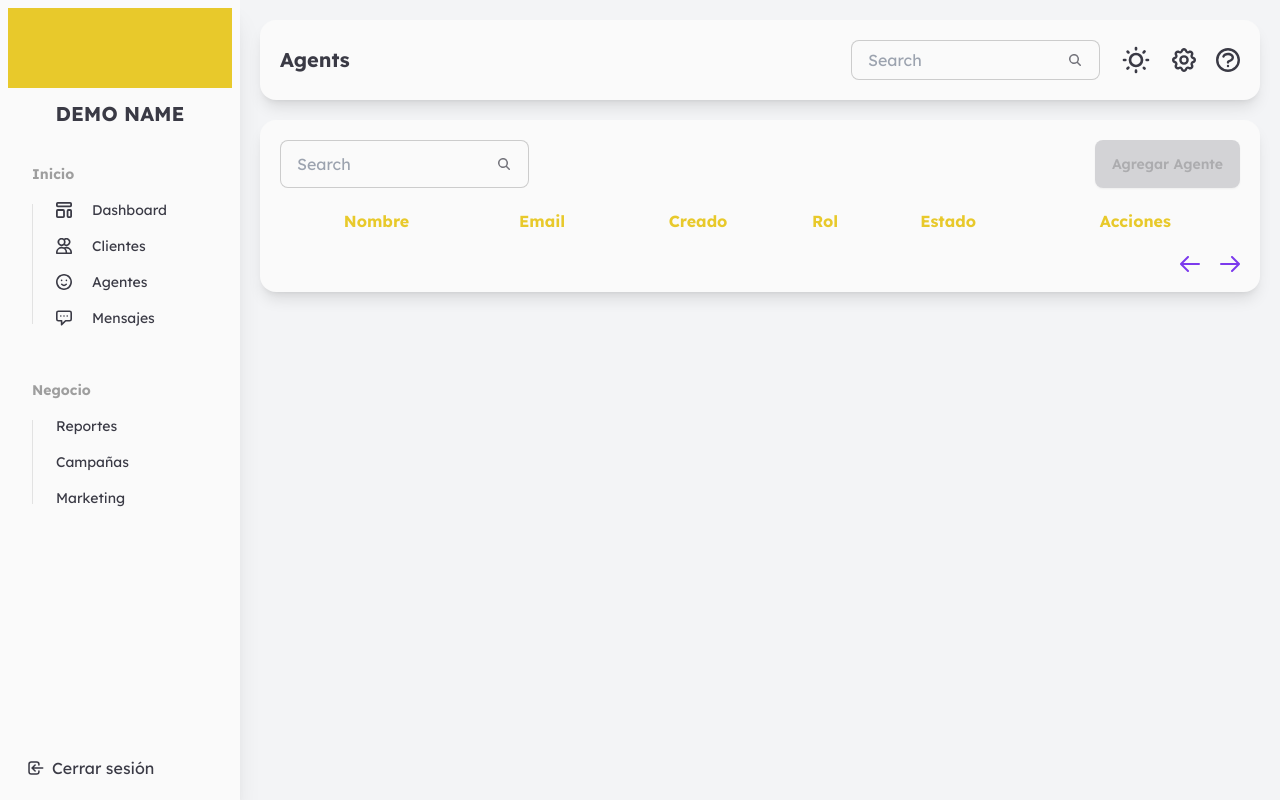
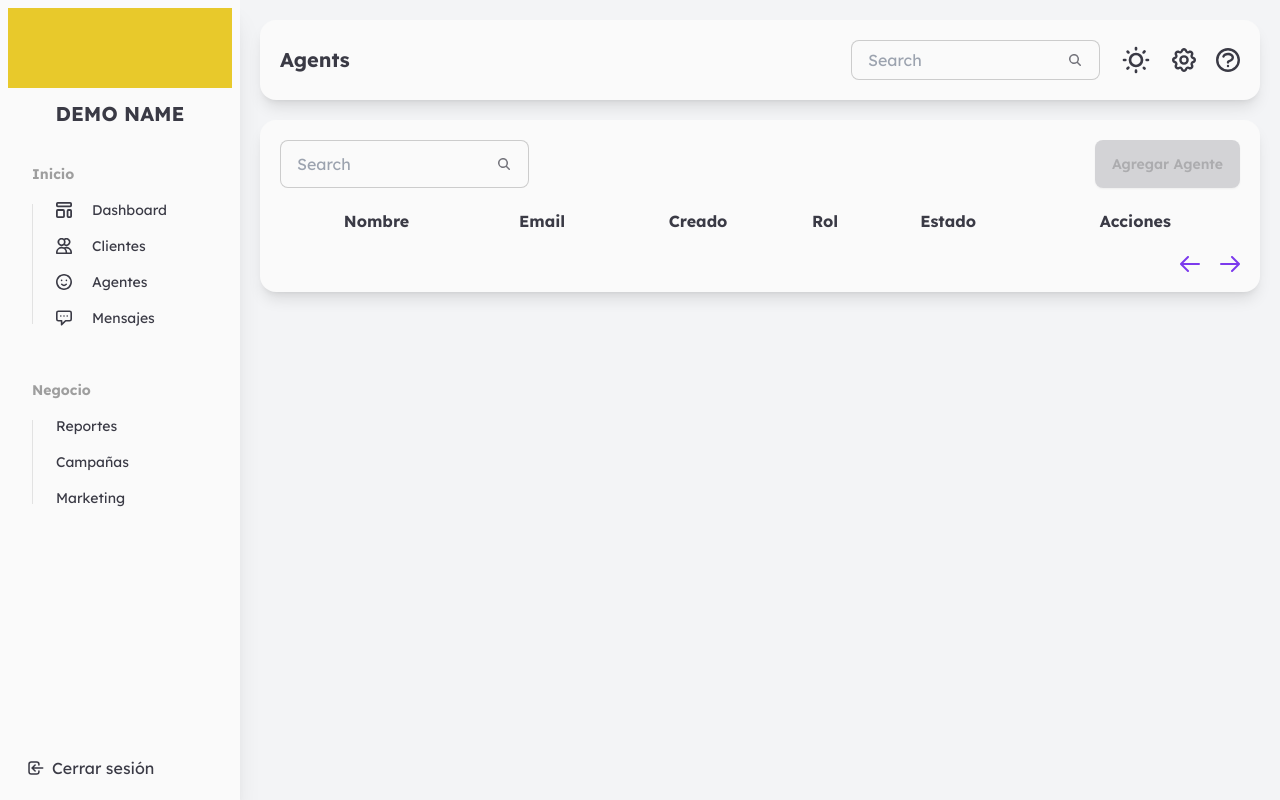
Before and after one commit to RSTArgentina/chatbot-dashboard, a Next.js app: page /agents in a window 1280 px wide. Built offline with nearby package versions, Linux system fonts and the light colour scheme.

Commit message:
commit: fix change modes

```diff
--- a/src/app/(general)/agents/page.jsx
+++ b/src/app/(general)/agents/page.jsx
@@ -4,7 +4,7 @@ import React from "react";
 
 export default function Agents() {
   return (
-    <div className='flex flex-col gap-5 p-5 m-5 shadow-lg bg-base-100 rounded-2xl text-primary'>
+    <div className='flex flex-col gap-5 p-5 m-5 shadow-lg bg-base-100 rounded-2xl text-neutral'>
       <div className='flex justify-between'>
         <Search className='h-12' />
         <button className='btn-md btn-disabled btn btn-secondary'>
--- a/src/app/(general)/clients/page.jsx
+++ b/src/app/(general)/clients/page.jsx
@@ -4,7 +4,7 @@ import React from "react";
 
 export default function Clients() {
   return (
-    <div className='flex flex-col gap-5 p-5 m-5 shadow-lg bg-base-100 rounded-2xl text-primary'>
+    <div className='flex flex-col gap-5 p-5 m-5 shadow-lg bg-base-100 rounded-2xl text-neutral'>
       <div className='flex justify-between'>
         <Search className='h-12' />
         <button className='btn-md btn-disabled btn btn-secondary'>
--- a/src/app/(general)/message/page.jsx
+++ b/src/app/(general)/message/page.jsx
@@ -4,7 +4,7 @@ import React from "react";
 
 export default function Message() {
   return (
-    <div className='flex flex-col gap-5 p-5 m-5 shadow-lg bg-base-100 rounded-2xl text-primary'>
+    <div className='flex flex-col gap-5 p-5 m-5 shadow-lg bg-base-100 rounded-2xl text-neutral'>
       <div className='flex justify-between'>
         <Search className='h-12' />
         <button className='btn-md btn-disabled btn btn-secondary'>
```
